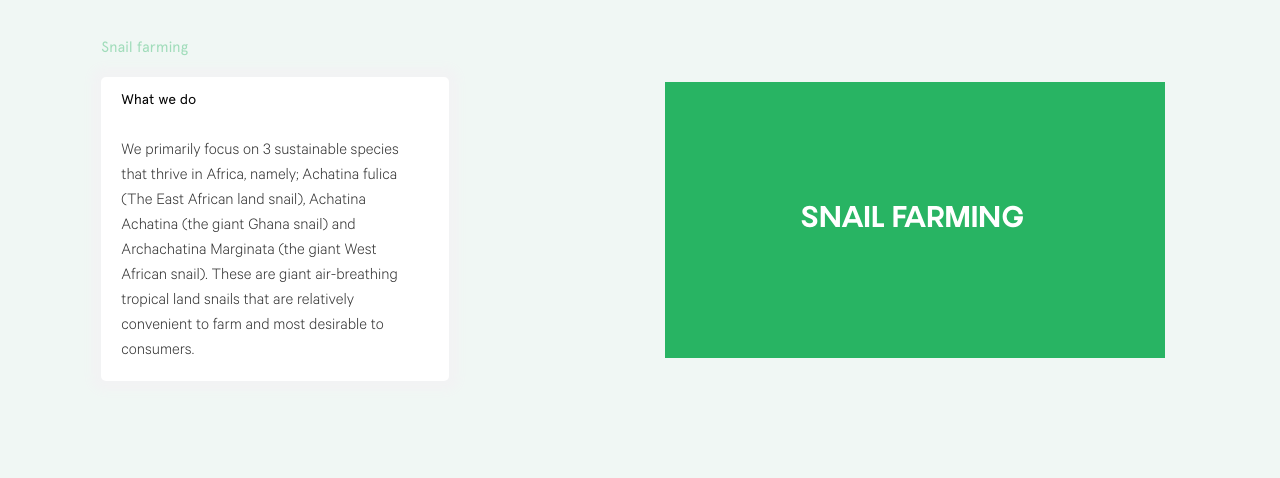
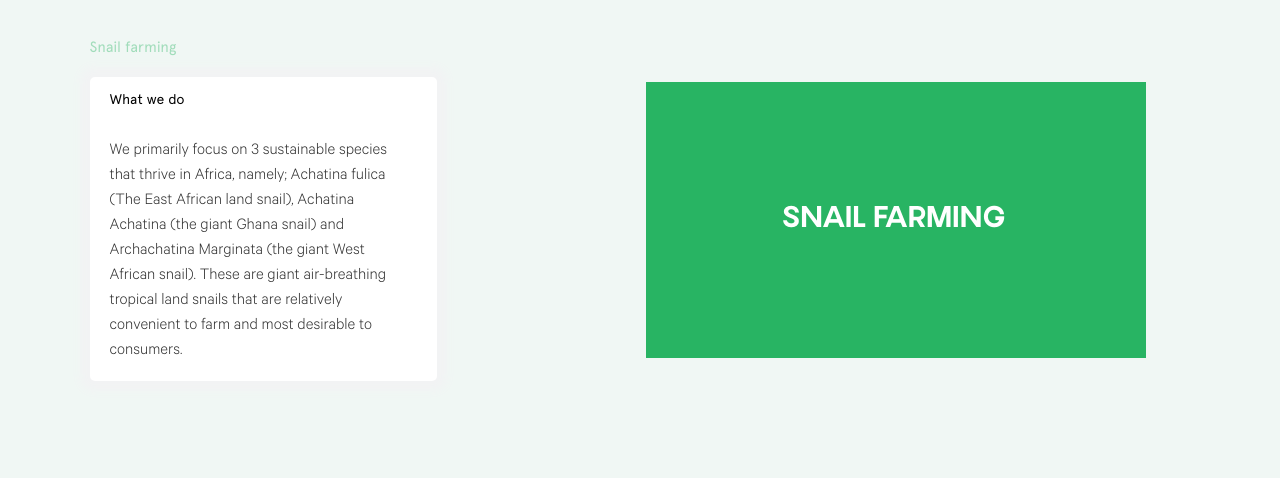
Before and after one commit to Hasstrup/eeoofarms, a plain HTML site: page index.html in a window 1280 px wide. Shown: the part 1039-1517 px from the top of the page. Drawn offline with Linux system fonts and the light colour scheme.

Commit message:
fix alignment issues

```diff
--- a/styles/index.css
+++ b/styles/index.css
@@ -335,15 +335,15 @@ body {
       -webkit-box-direction: normal;
       -ms-flex-flow: row wrap;
       flex-flow: row wrap;
-      -webkit-box-pack: space-evenly;
-      -ms-flex-pack: space-evenly;
-      justify-content: space-evenly; }
+      -webkit-box-pack: space-between;
+      -ms-flex-pack: space-between;
+      justify-content: space-between; }
       body .main-page-container .what-we-do-grid .embeddded-content {
         display: -webkit-box;
         display: -ms-flexbox;
         display: flex;
         -ms-flex-preferred-size: 40%;
-        flex-basis: 40%; }
+        flex-basis: 45%; }
       body .main-page-container .what-we-do-grid .main-one-content {
         display: -webkit-box;
         display: -ms-flexbox;
@@ -356,8 +356,8 @@ body {
         flex-flow: column nowrap;
         height: 60%;
         position: relative;
-        left: -5%;
-        padding-left: 50px;
+
+        padding-left: 7%;
         padding-top: 2%; }
         body .main-page-container .what-we-do-grid .main-one-content .languages-used {
           font-family: apercu;
@@ -399,6 +399,7 @@ body {
         display: -webkit-box;
         display: -ms-flexbox;
         display: flex;
+        flex-basis: 60%;
         -webkit-box-pack: center;
         -ms-flex-pack: center;
         justify-content: center;
```
